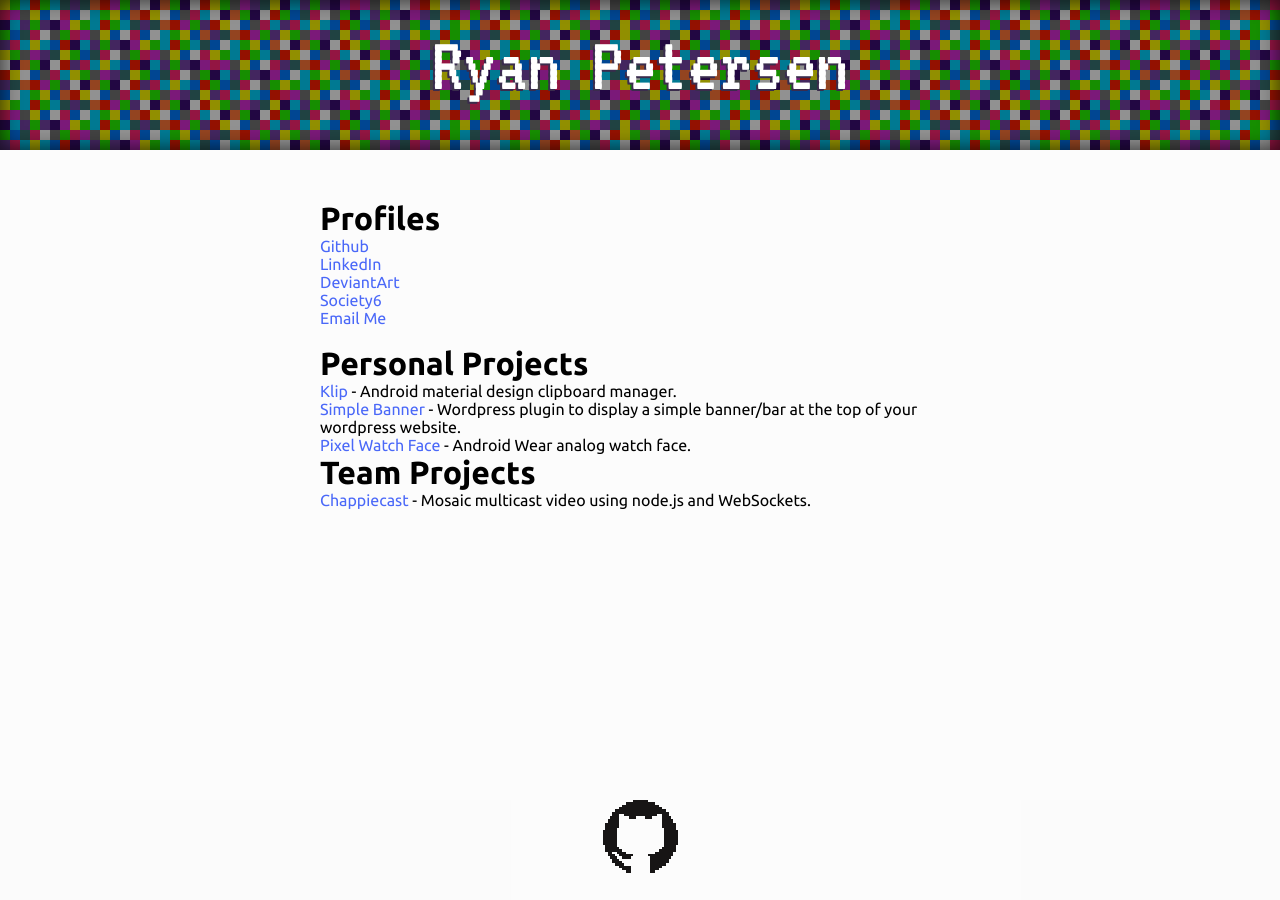
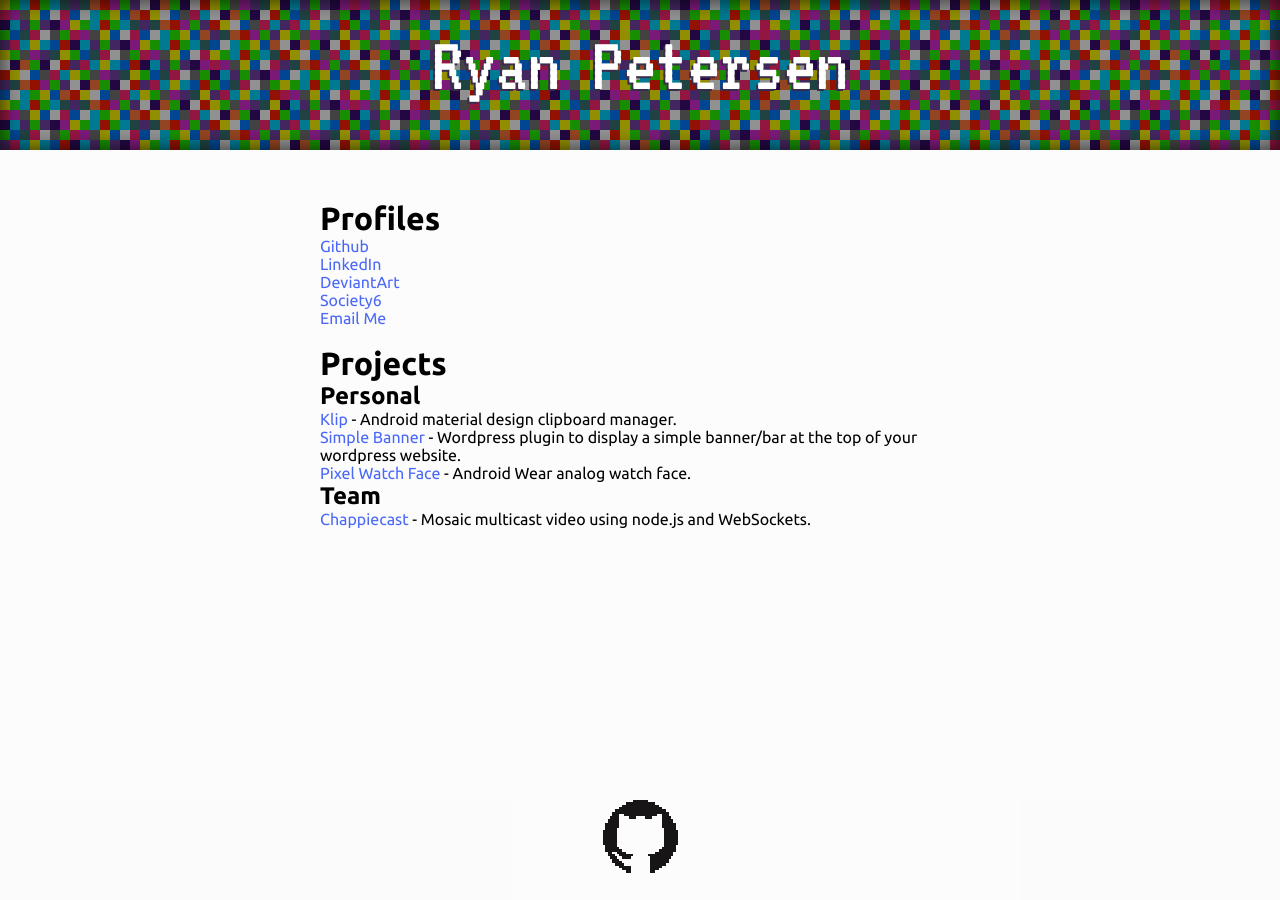
Before and after one commit to rpetersen29/rpetersen29.github.io, a Jekyll site: the page built from index.html, in a window 1280 px wide. Built offline with Jekyll 4.4.1, drawn with Linux system fonts in a browser that asks for light colours.

Commit message:
updated headers

```diff
--- a/index.html
+++ b/index.html
@@ -13,11 +13,12 @@
 
 	<br>
 
-	<h1>Personal Projects</h1>
+	<h1>Projects</h1>
+	<h2>Personal</h2>
 	<p><a href="https://play.google.com/store/apps/details?id=io.github.rpetersen.klip" target="_blank">Klip</a> - Android material design clipboard manager.</p>
 	<p><a href="https://wordpress.org/plugins/simple-banner/" target="_blank">Simple Banner</a> - Wordpress plugin to display a simple banner/bar at the top of your wordpress website.</p>
 	<p><a href="https://play.google.com/store/apps/details?id=com.ryanpetersen.pixelwatchface" target="_blank">Pixel Watch Face</a> - Android Wear analog watch face.</p>
 
-	<h1>Team Projects</h1>
+	<h2>Team</h2>
 	<p><a href="http://arcweb.github.io/chappiecast/" target="_blank">Chappiecast</a> - Mosaic multicast video using node.js and WebSockets.</p>
 </div>
```
